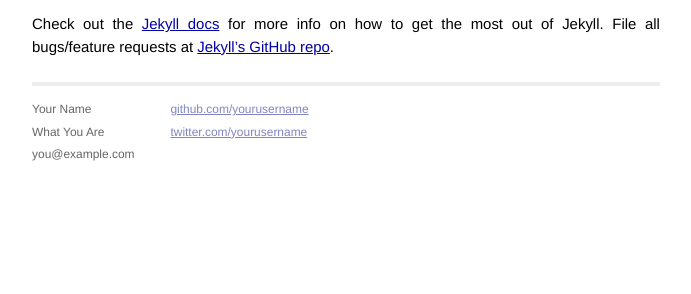
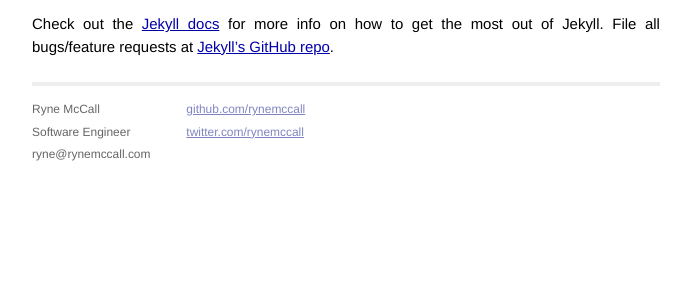
Before and after one commit to rynemccall/rynemccall.github.io, a Jekyll site: the page built from _posts/2013-12-19-welcome-to-jekyll.markdown, in a window 1280 px wide. Shown: the part 411-705 px from the top of the page, without its empty margins (294-985 px from the left). Built offline with Jekyll 4.4.1, drawn with Linux system fonts in a browser that asks for light colours; Markdown is read by kramdown in place of the engine named in the settings.

Commit message:
Update footer with my information

```diff
--- a/_layouts/default.html
+++ b/_layouts/default.html
@@ -26,15 +26,15 @@
           <div class="footer">
             <div class="contact">
               <p>
-                Your Name<br />
-                What You Are<br />
-                you@example.com
+                Ryne McCall<br />
+                Software Engineer<br />
+                ryne@rynemccall.com
               </p>
             </div>
             <div class="contact">
               <p>
-                <a href="https://github.com/yourusername">github.com/yourusername</a><br />
-                <a href="https://twitter.com/yourusername">twitter.com/yourusername</a><br />
+                <a href="https://github.com/rynemccall">github.com/rynemccall</a><br />
+                <a href="https://twitter.com/rynemccall">twitter.com/rynemccall</a><br />
               </p>
             </div>
           </div>
```
